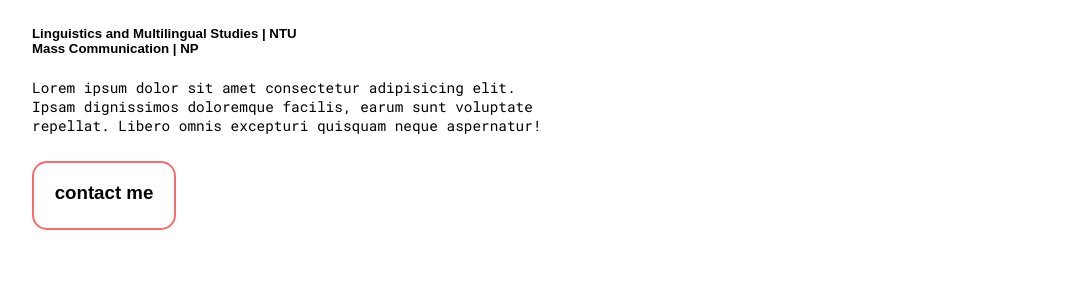
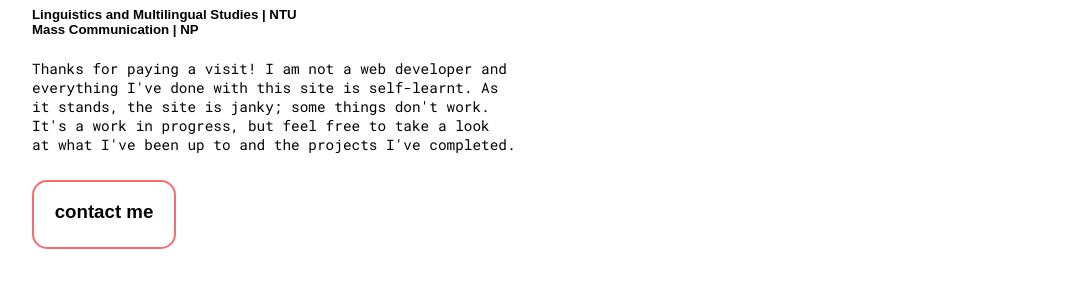
Before and after one commit to NivashJ/nivash-jx, a plain HTML site: page index.html in a window 1280 px wide. Shown: the part 321-608 px from the top of the page, without its empty margins (96-1181 px from the left). Drawn offline with nearby package versions, Linux system fonts and the light colour scheme; a web font is replaced by a local one.

Commit message:
intro_landing_message

```diff
--- a/index.html
+++ b/index.html
@@ -38,7 +38,10 @@
                         Mass Communication | NP </h5>
                     </div>
                     <div class="intro-p">
-                    <p> Lorem ipsum dolor sit amet consectetur adipisicing elit. Ipsam dignissimos doloremque facilis, earum sunt voluptate repellat. Libero omnis excepturi quisquam neque aspernatur! </p>
+                    <p> Thanks for paying a visit! I am not a web developer and everything I've done with this site is self-learnt.
+                        As it stands, the site is janky; some things don't work. It's a work in progress, but feel free to take a look at
+                        what I've been up to and the projects I've completed.
+                    </p>
                     </div>
 
                     <div class="ctm">
```
